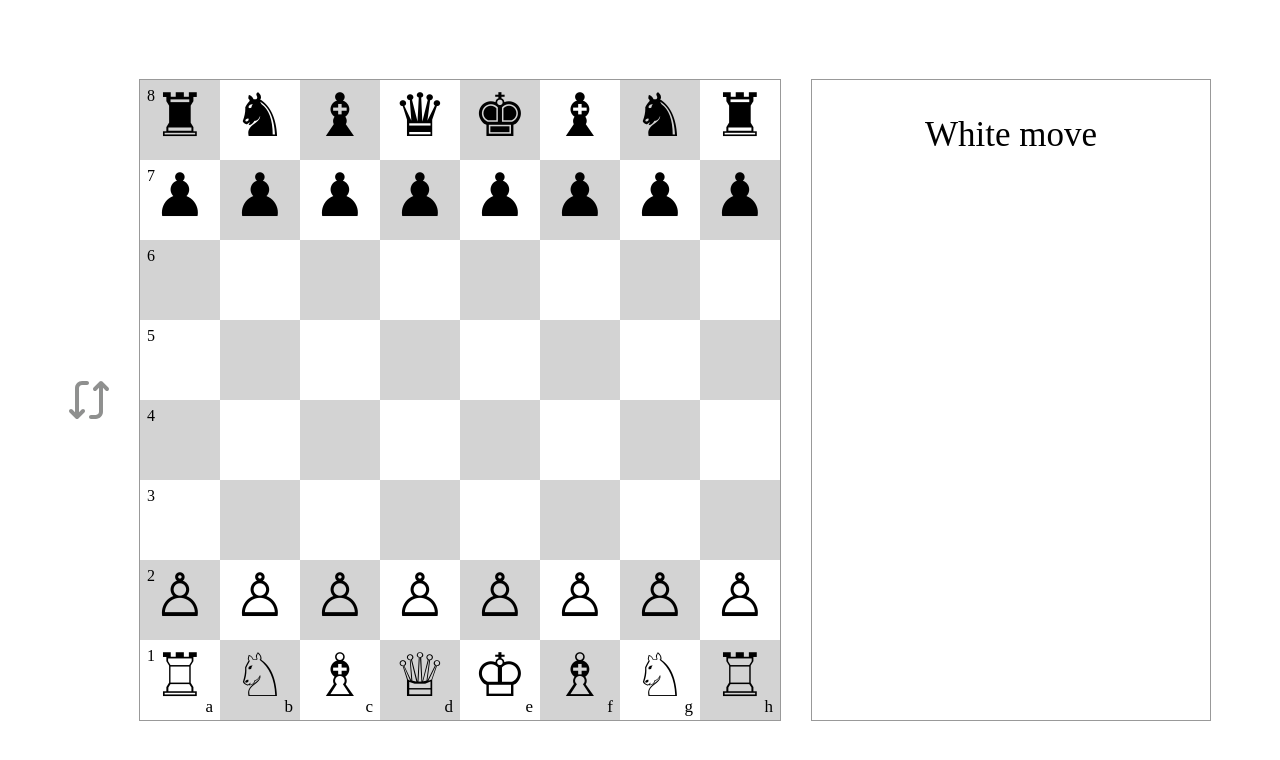
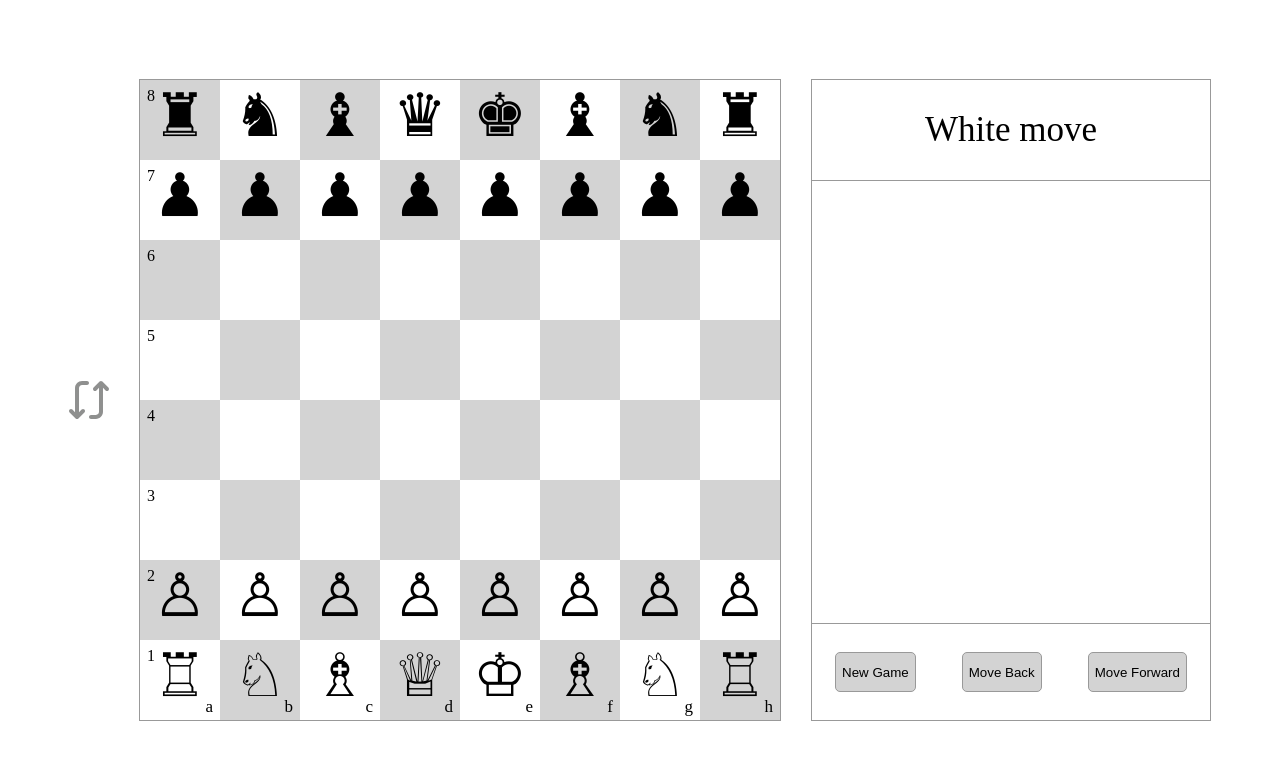
Before and after one commit to karpinovsky/chess-playground, a React (Create React App) app: page / in a window 1280 px wide. Shown: the top 760 px of the page. Built offline with nearby package versions, Linux system fonts and the light colour scheme.

Commit message:
Add ControlPanel, make minor changes in other components

```diff
--- a/src/App.tsx
+++ b/src/App.tsx
@@ -44,9 +44,7 @@ const PIECES = new Map<string, {description: string, codePoint: string}>([
   ['BR2', { description: 'Black Rook 2', codePoint: '\u265C' }],
 ])
 
-function App() {
-  const [cells, setCells] = useState(
-    new Map<string, {pieceID: string | null, active: boolean}>([
+const initialCells = new Map<string, {pieceID: string | null, active: boolean}>([
   ['A8', {pieceID: 'BR1', active: false}],
   ['B8', {pieceID: 'BN1', active: false}],
   ['C8', {pieceID: 'BB1', active: false}],
@@ -119,11 +117,14 @@ function App() {
   ['G1', {pieceID: 'WN2', active: false}],
   ['H1', {pieceID: 'WR2', active: false}],
 ])
-  )
+
+function App() {
+  const [cells, setCells] = useState(initialCells)
 
   const [rememberedCell, setRememberedCell] = useState<{ID: string, pieceID: string | null} | null>()
   const [isBoardFlipped, setIsBoardFlipped] = useState<boolean>(false)
   const [isWhitePlayerCurrent, setIsWhitePlayerCurrent] = useState<boolean>(true)
+  const [moves, setMoves] = useState<{fromCell: {ID: string, pieceID: string | null}, toCell: {ID: string, pieceID: string | null}}[]>([])
 
   const onCellClick = (cellID: string):void => {
     let currentCell = {ID: cellID, pieceID: cells.get(cellID)?.pieceID as string | null}
@@ -152,6 +153,11 @@ function App() {
     )
     setRememberedCell(null)
     setIsWhitePlayerCurrent(!isWhitePlayerCurrent)
+    setMoves(
+      moves.concat(
+        [{fromCell: rememberedCell, toCell: currentCell}]
+      )
+    )
   }
 
   const flipBoard = ():void => {
@@ -161,11 +167,19 @@ function App() {
     setIsBoardFlipped(!isBoardFlipped)
   }
 
+  const resetGame = () => {
+    setCells(initialCells)
+    setRememberedCell(null)
+    setIsBoardFlipped(false)
+    setIsWhitePlayerCurrent(true)
+    setMoves([])
+  }
+
   return (
     <div className="App">
       <BoardFlipper flipBoard={flipBoard} />
       <Board cells={cells} pieces={PIECES} onCellClick={onCellClick} isBoardFlipped={isBoardFlipped} />
-      <ControlPanel isWhitePlayerCurrent={isWhitePlayerCurrent} />
+      <ControlPanel cells={cells} isWhitePlayerCurrent={isWhitePlayerCurrent} moves={moves} pieces={PIECES} onResetGame={resetGame} />
     </div>
   );
 }
--- a/src/components/BoardCell/BoardCell.css
+++ b/src/components/BoardCell/BoardCell.css
@@ -7,6 +7,7 @@
   text-align: center;
   vertical-align: middle;
   cursor: pointer;
+  user-select: none;
 }
 
 .board-column__navigation {
--- /dev/null
+++ b/src/components/Commands/Commands.css
@@ -0,0 +1,6 @@
+.control-panel__commands {
+  height: 96px;
+  display: flex;
+  justify-content: space-around;
+  align-items: center;
+}
--- /dev/null
+++ b/src/components/Commands/Commands.tsx
@@ -0,0 +1,21 @@
+import "./Commands.css"
+
+interface IProps {
+  onResetGame: () => void
+}
+
+const Commands:React.FC<IProps> = ({onResetGame}: IProps) => {
+  let handleClick = () => {
+    return window.confirm("Are you sure?") ? onResetGame() : null
+  }
+
+  return (
+    <div className="control-panel__commands">
+      <button className="btn control-panel__commands__new-game-btn" onClick={() => handleClick()}>New Game</button>
+      <button className="btn control-panel__commands__move-back-btn">Move Back</button>
+      <button className="btn control-panel__commands__move-forward-btn">Move Forward</button>
+    </div>
+  )
+}
+
+export default Commands
--- a/src/components/ControlPanel/ControlPanel.css
+++ b/src/components/ControlPanel/ControlPanel.css
@@ -3,11 +3,7 @@
   width: 398px;
   border: 1px solid #999;
   display: flex;
+  flex-direction: column;
   justify-content: flex-start;
+  flex-wrap: wrap;
 }
-
-.control-panel__current_player {
-  width: inherit;
-  font-size: 35px;
-  text-align: center;
-}
--- a/src/components/ControlPanel/ControlPanel.tsx
+++ b/src/components/ControlPanel/ControlPanel.tsx
@@ -1,13 +1,32 @@
 import "./ControlPanel.css"
 
+import CurrentPlayer from "../CurrentPlayer/CurrentPlayer"
+import MovesHistory from "../MovesHistory/MovesHistory"
+import Commands from "../Commands/Commands"
+
 interface IProps {
+  cells: Map<string, {pieceID: string | null, active: boolean}>
   isWhitePlayerCurrent: boolean
+  moves: {
+    fromCell: {
+      ID: string,
+      pieceID: string | null
+    },
+    toCell: {
+      ID: string,
+      pieceID: string | null
+    }
+  }[]
+  pieces: Map<string, {description: string, codePoint: string}>
+  onResetGame: () => void
 }
 
-const ControlPanel:React.FC<IProps> = ({isWhitePlayerCurrent}: IProps) => {
+const ControlPanel:React.FC<IProps> = ({cells, isWhitePlayerCurrent, moves, pieces, onResetGame}: IProps) => {
   return (
     <div className="control-panel">
-      <p className="control-panel__current_player">{ isWhitePlayerCurrent ? "White move" : "Black move" }</p>
+      <CurrentPlayer isWhitePlayerCurrent={isWhitePlayerCurrent} />
+      <MovesHistory cells={cells} moves={moves} pieces={pieces} />
+      <Commands onResetGame={onResetGame}/>
     </div>
   )
 }
--- /dev/null
+++ b/src/components/CurrentPlayer/CurrentPlayer.css
@@ -0,0 +1,9 @@
+.control-panel__current_player {
+  width: 100%;
+  font-size: 35px;
+  text-align: center;
+  line-height: 100px;
+  height: 100px;
+  margin: 0;
+  border-bottom: 1px solid #999;
+}
--- /dev/null
+++ b/src/components/CurrentPlayer/CurrentPlayer.tsx
@@ -0,0 +1,13 @@
+import "./CurrentPlayer.css"
+
+interface IProps {
+  isWhitePlayerCurrent: boolean
+}
+
+const CurrentPlayer:React.FC<IProps> = ({isWhitePlayerCurrent}: IProps) => {
+  return (
+    <p className="control-panel__current_player">{ isWhitePlayerCurrent ? "White move" : "Black move" }</p>
+  )
+}
+
+export default CurrentPlayer
--- /dev/null
+++ b/src/components/MovesHistory/MovesHistory.css
@@ -0,0 +1,37 @@
+.control-panel__moves-history {
+  width: 100%;
+  height: 442px;
+  border-bottom: 1px solid #999;
+}
+
+.control-panel__moves-history__list {
+  height: 100%;
+  margin: 0;
+  overflow-y: auto;
+}
+
+::-webkit-scrollbar {
+  -webkit-appearance: none;
+  width: 10px;
+}
+
+::-webkit-scrollbar-thumb {
+  border-radius: 5px;
+  background-color: rgba(0,0,0,.5);
+  -webkit-box-shadow: 0 0 1px rgba(255,255,255,.5);
+}
+
+.control-panel__moves-history__list__item {
+  padding-left: 15px;
+}
+
+.control-panel__moves-history__list__item-value:first-child {
+  margin-right: 35px;
+}
+
+.control-panel__moves-history__list__item-value {
+  display: inline-block;
+  width: 30px;
+  font-size: 20px;
+  font-weight: bold;
+}
--- /dev/null
+++ b/src/components/MovesHistory/MovesHistory.tsx
@@ -0,0 +1,68 @@
+import "./MovesHistory.css"
+
+interface IProps {
+  cells: Map<string, {pieceID: string | null, active: boolean}>
+  moves: {
+    fromCell: {
+      ID: string,
+      pieceID: string | null
+    },
+    toCell: {
+      ID: string,
+      pieceID: string | null
+    }
+  }[]
+  pieces: Map<string, {description: string, codePoint: string}>
+}
+
+const pairSize:number = 2
+
+const MovesHistory:React.FC<IProps> = ({cells, moves, pieces}: IProps) => {
+  let movesInPairs = () => {
+    let a = []
+
+    for (let i = 0; i < moves.length; i += pairSize) {
+      a.push(moves.slice(i, i + pairSize))
+    }
+
+    return a
+  }
+
+  let printMove = ({fromCell, toCell}: {fromCell: {ID: string, pieceID: string | null}, toCell: {ID: string, pieceID: string | null}}):string => {
+    let fromPiece = pieces.get(fromCell.pieceID as string)
+    if (fromCell.pieceID?.startsWith("WP") || fromCell.pieceID?.startsWith("BP")) {
+      if (toCell.pieceID === null) {
+        return toCell.ID.toLowerCase()
+      } else {
+        return `${fromCell.ID[0].toLowerCase()}x${toCell.ID.toLowerCase()}`
+      }
+    }
+
+    if (toCell?.pieceID === null) {
+      return `${fromPiece?.codePoint}${toCell.ID.toLowerCase()}`
+    } else {
+      return `${fromPiece?.codePoint}x${toCell.ID.toLowerCase()}`
+    }
+
+    return ""
+  }
+
+  return (
+    <div className="control-panel__moves-history">
+      <ol className="control-panel__moves-history__list">
+        {
+            movesInPairs().map(([firstMove, secondMove], i) => {
+              return (
+                <li key={i} className="control-panel__moves-history__list__item">
+                  <span className="control-panel__moves-history__list__item-value">{printMove(firstMove)}</span>
+                  { secondMove !== undefined ? <span className="control-panel__moves-history__list__item-value">{printMove(secondMove)}</span> : null }
+                </li>
+              )
+            })
+        }
+      </ol>
+    </div>
+  )
+}
+
+export default MovesHistory
--- a/src/index.css
+++ b/src/index.css
@@ -9,3 +9,11 @@ html, body, #root {
 body {
   margin: 0;
 }
+
+.btn {
+  height: 40px;
+  border: 1px solid #999;
+  background-color: #d3d3d3;
+  border-radius: 5px;
+  cursor: pointer;
+}
```
Lines whose indentation alone changed are shown as unchanged.
